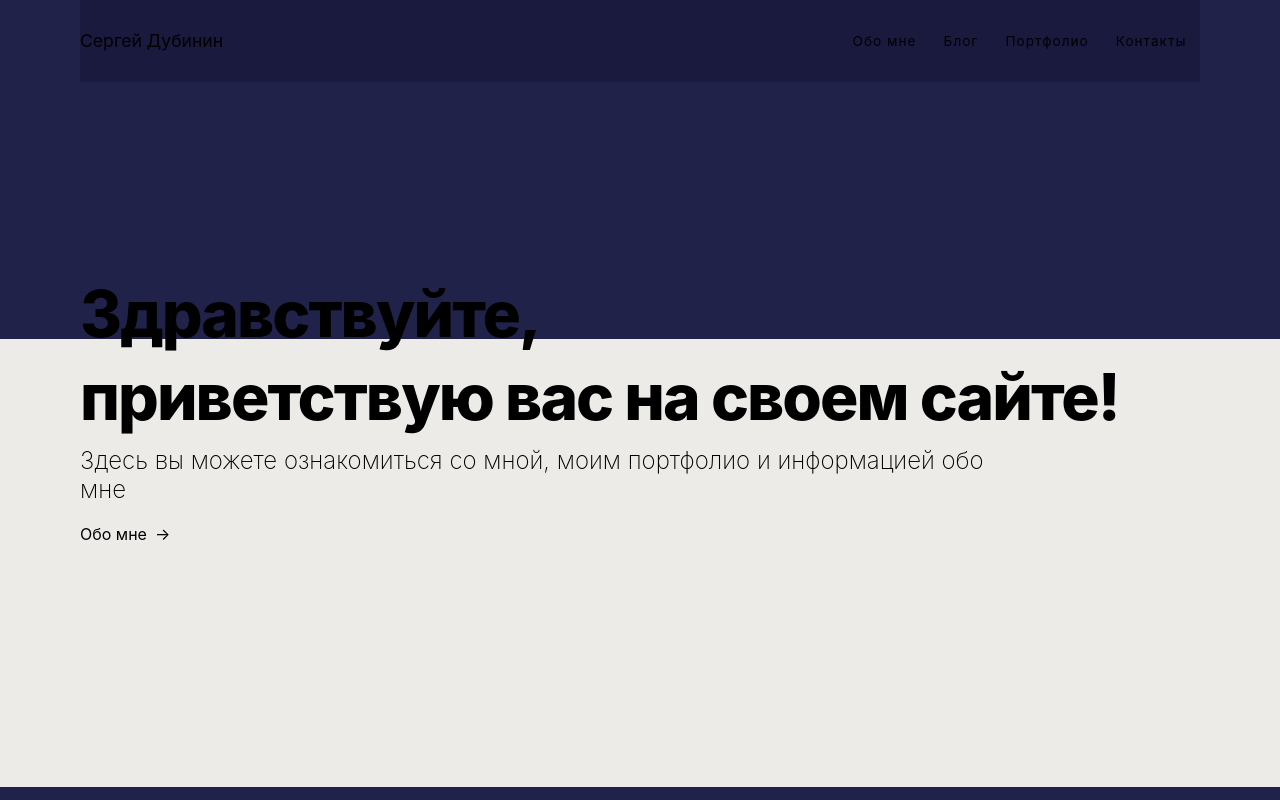
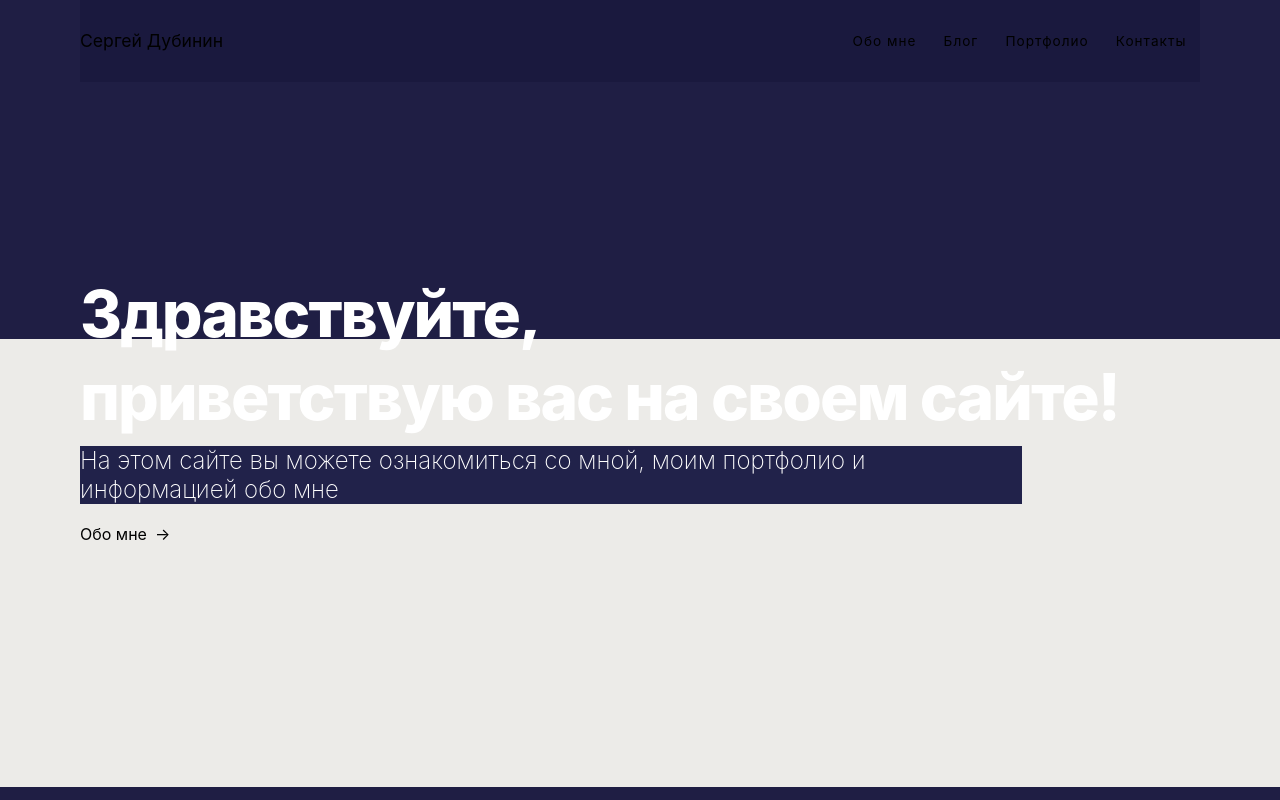
Before and after one commit to Noobachyo/svelte-test, a SvelteKit app: page / in a window 1280 px wide. Built offline with nearby package versions, Linux system fonts and the light colour scheme.

Commit message:
Version 1.03

```diff
--- a/src/app.html
+++ b/src/app.html
@@ -10,7 +10,8 @@
 				font-family: 'Inter', sansserif;
 				margin: 0;
 				background-repeat: no-repeat;
-				background-color: rgb(33, 34, 74);
+				background-color: rgb(31, 30, 68);
+				color: white;
 			}
 			* {
 				box-sizing: border-box;
--- a/src/routes/+page.svelte
+++ b/src/routes/+page.svelte
@@ -11,7 +11,7 @@
       <p class='text-2'>приветствую вас на своем сайте!</p>
       </h1>
     </div>
-        <h2 class='subtitle'>Здесь вы можете ознакомиться со мной, моим портфолио и информацией обо мне</h2>
+        <h2 class='subtitle'>На этом сайте вы можете ознакомиться со мной, моим портфолио и информацией обо мне</h2>
         <div style='color:black' class='scroll-button animate-scroll'tabindex='0'><a href='/about'>Обо мне</a>
         <div class='arrow'>→</div>
         </div>
@@ -76,4 +76,7 @@
  .scroll-button .arrow {
  margin-left: 0.50rem;
  }
+.subtitle{
+  background-color: rgb(33, 34, 74);
+}
 </style>
```
